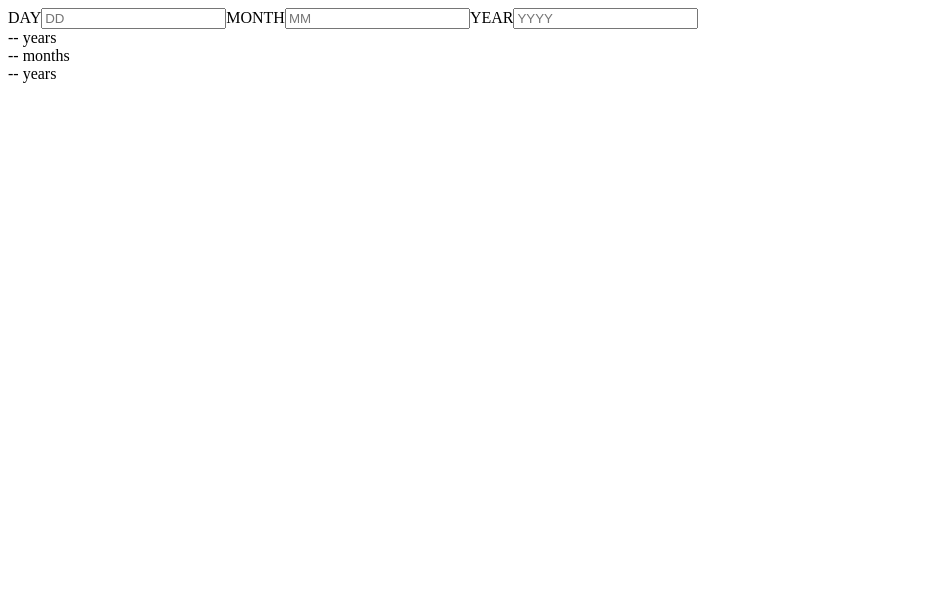
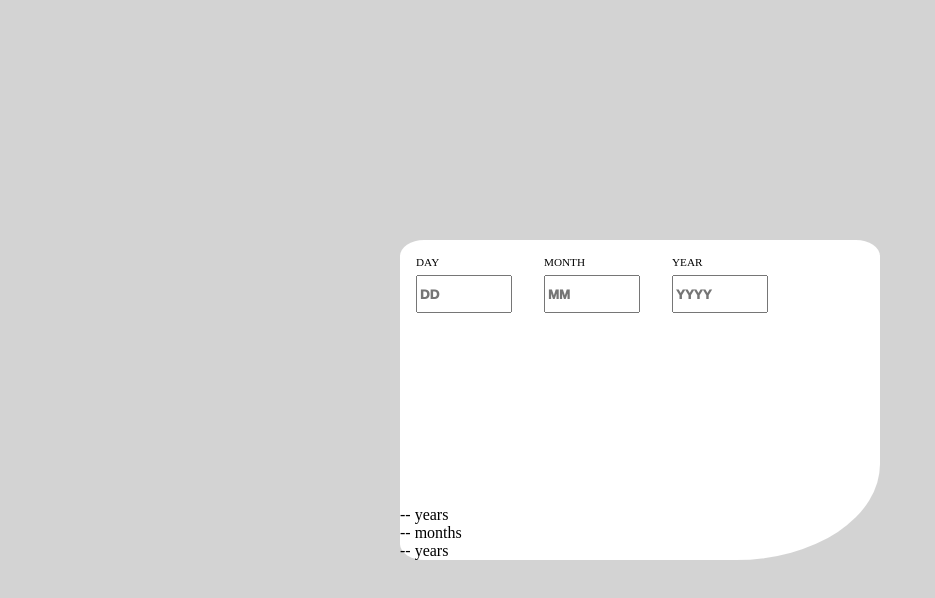
Before and after one commit to edavidson1410/age-calculator-app-main, a React (Create React App) app in the folder client/: page / in a window 1280 px wide. Shown: the top 598 px of the page, without its empty margins (0-935 px from the left). Built offline with nearby package versions, Linux system fonts and the light colour scheme.

Commit message:
basic structure added

```diff
--- /dev/null
+++ b/client/src/App.css
@@ -0,0 +1,31 @@
+
+body {
+    margin: 0;
+}
+
+.App {
+    display: flex;
+    height: 100vh;
+    align-items: center;
+    justify-content: center;
+    background-color: lightgray;
+}
+
+.container {
+    display: flex;
+    flex-direction: column;
+    height: 20rem;
+    width: 30rem;
+    border-radius: 5%;
+    border-bottom-right-radius: 30%;
+    background-color: white;
+    justify-content: space-between;
+}
+
+.top {
+    display: flex;
+}
+
+.bottom {
+
+}
--- a/client/src/App.js
+++ b/client/src/App.js
@@ -1,11 +1,18 @@
 import DateInput from "./components/DateInput";
-import Age from "./components/Age"
+import Age from "./components/Age";
+import "./App.css"
 
 function App() {
   return (
     <div className="App">
-      <DateInput />
-      <Age />
+      <div className="container">
+        <div className="top">
+          <DateInput />
+        </div>
+        <div className="bottom">
+          <Age />
+        </div>
+      </div>
     </div>
   );
 }
--- /dev/null
+++ b/client/src/components/DateInput.css
@@ -0,0 +1,16 @@
+input {
+    width: 5.5rem;
+    height: 2rem;
+    font-weight: 1000;
+}
+
+label {
+    font-size: .7rem;
+}
+
+.inputDate {
+    display: flex;
+    flex-direction: column;
+    margin: 1rem;
+    gap: .45rem;
+}
--- a/client/src/components/DateInput.js
+++ b/client/src/components/DateInput.js
@@ -1,16 +1,21 @@
-
-
+import "./DateInput.css";
 
 const DateInput = () => {
 
     return(
         <>
+            <div className="inputDate">
                 <label for="day">DAY</label>
                 <input type="text" id="day" placeholder="DD" name="birthdate"></input>
+            </div>
+            <div className="inputDate">
                 <label for="month">MONTH</label>
                 <input type="text" id="month" placeholder="MM" name="birthdate"></input>
+            </div>
+            <div className="inputDate">
                 <label for="year">YEAR</label>
                 <input type="text" id="year" placeholder="YYYY" name="birthdate"></input>
+            </div>
         </>
     )
 }
```
Lines whose indentation alone changed are shown as unchanged.
